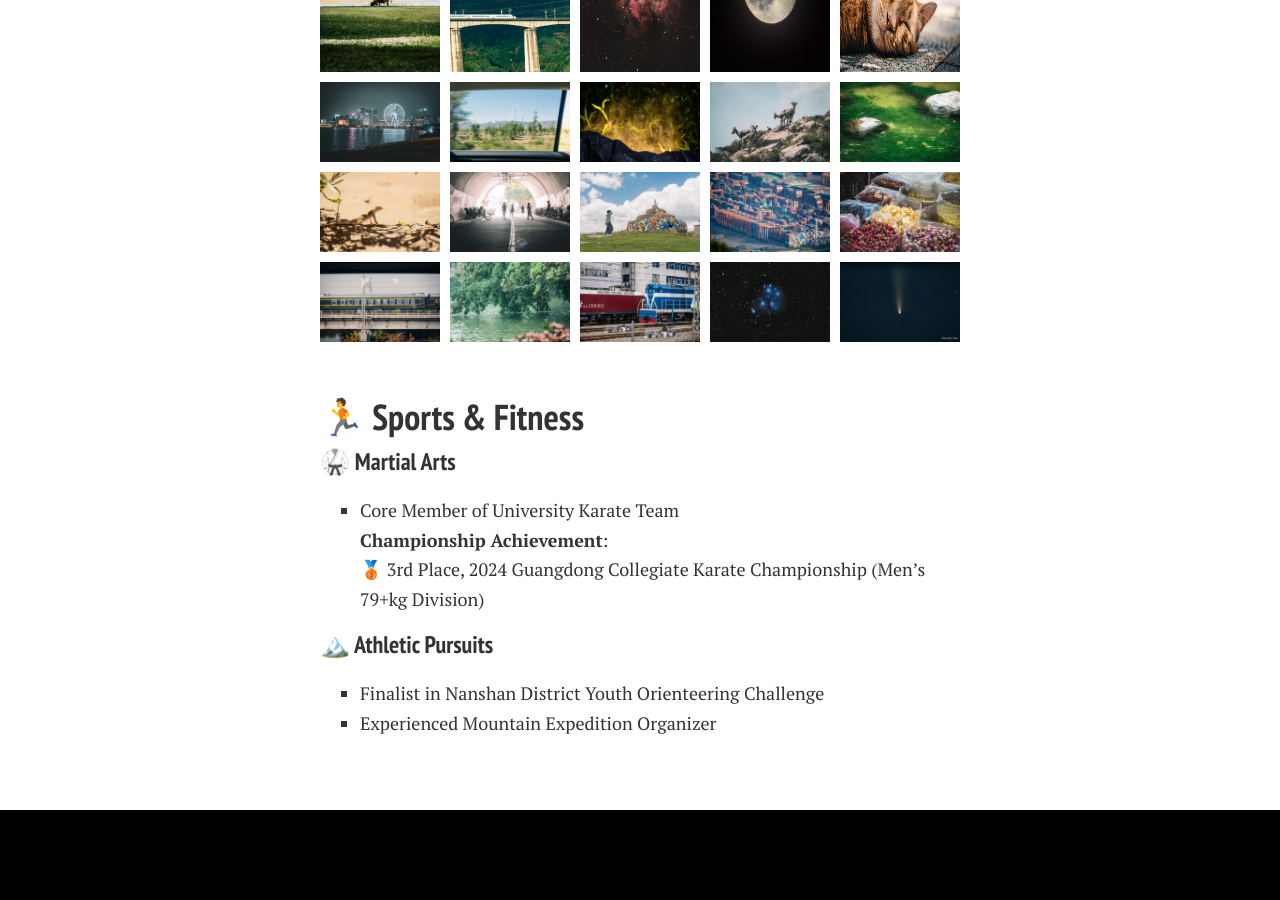
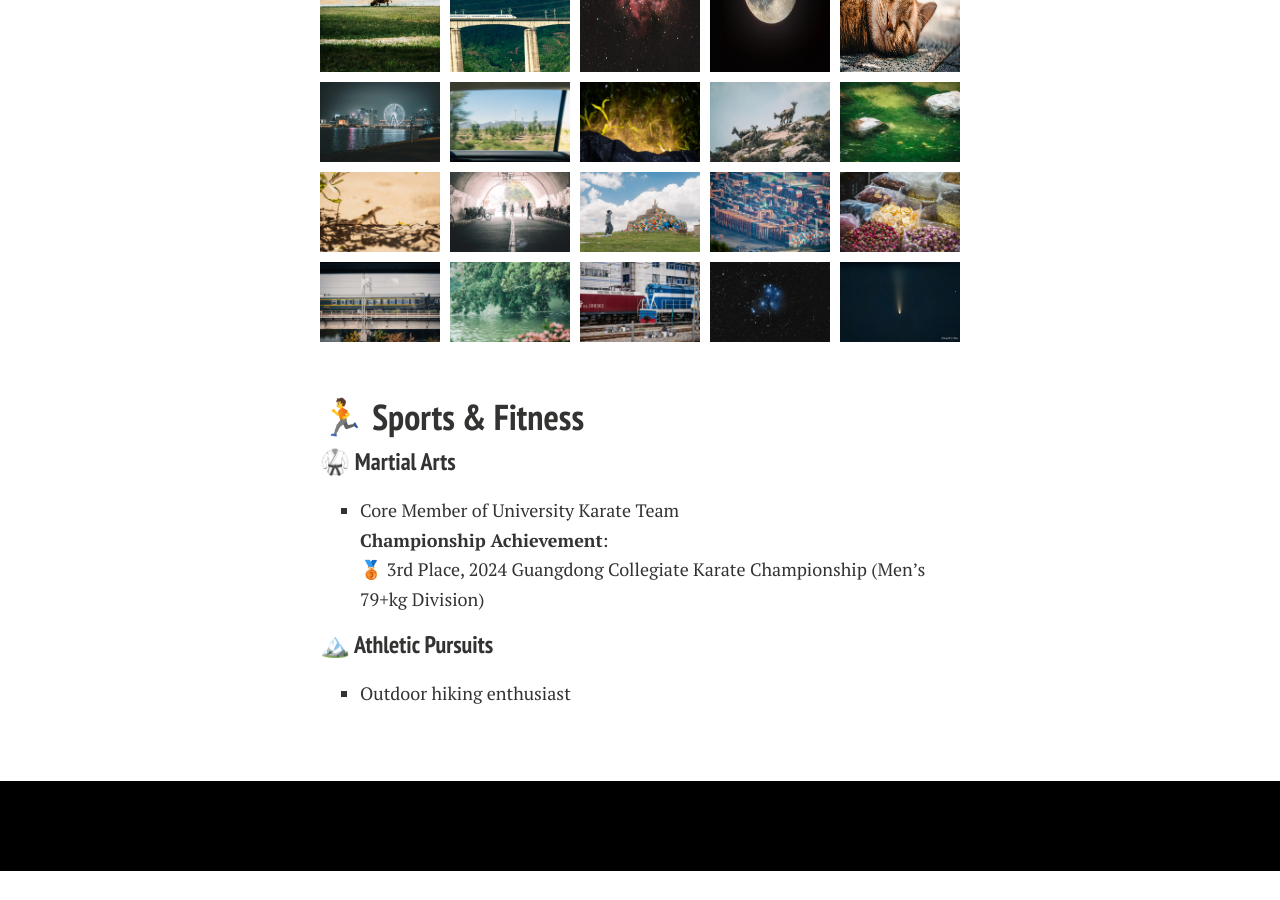
Before and after one commit to SMARK2022/SMARK2022.github.io, a Jekyll site: the page built from hobbies.md, in a window 1280 px wide and 900 px high, scrolled down 2141 px. Built offline with Jekyll 4.4.1, drawn with Linux system fonts in a browser that asks for light colours; nearby versions of some CDN libraries; comment, search, counter and statistics services are not loaded; a style sheet for code colours, icons or effects is not loaded; after the commit the page ends 3012 px from its top, so only the background shows below that.

Commit message:
更新爱好页面，替换部分活动描述为户外徒步爱好者

```diff
--- a/hobbies.md
+++ b/hobbies.md
@@ -88,5 +88,4 @@ title: Hobbies
 🥉 3rd Place, 2024 Guangdong Collegiate Karate Championship (Men's 79+kg Division)
 
 ### 🏔️ Athletic Pursuits
-- Finalist in Nanshan District Youth Orienteering Challenge
-- Experienced Mountain Expedition Organizer
+- Outdoor hiking enthusiast
```
